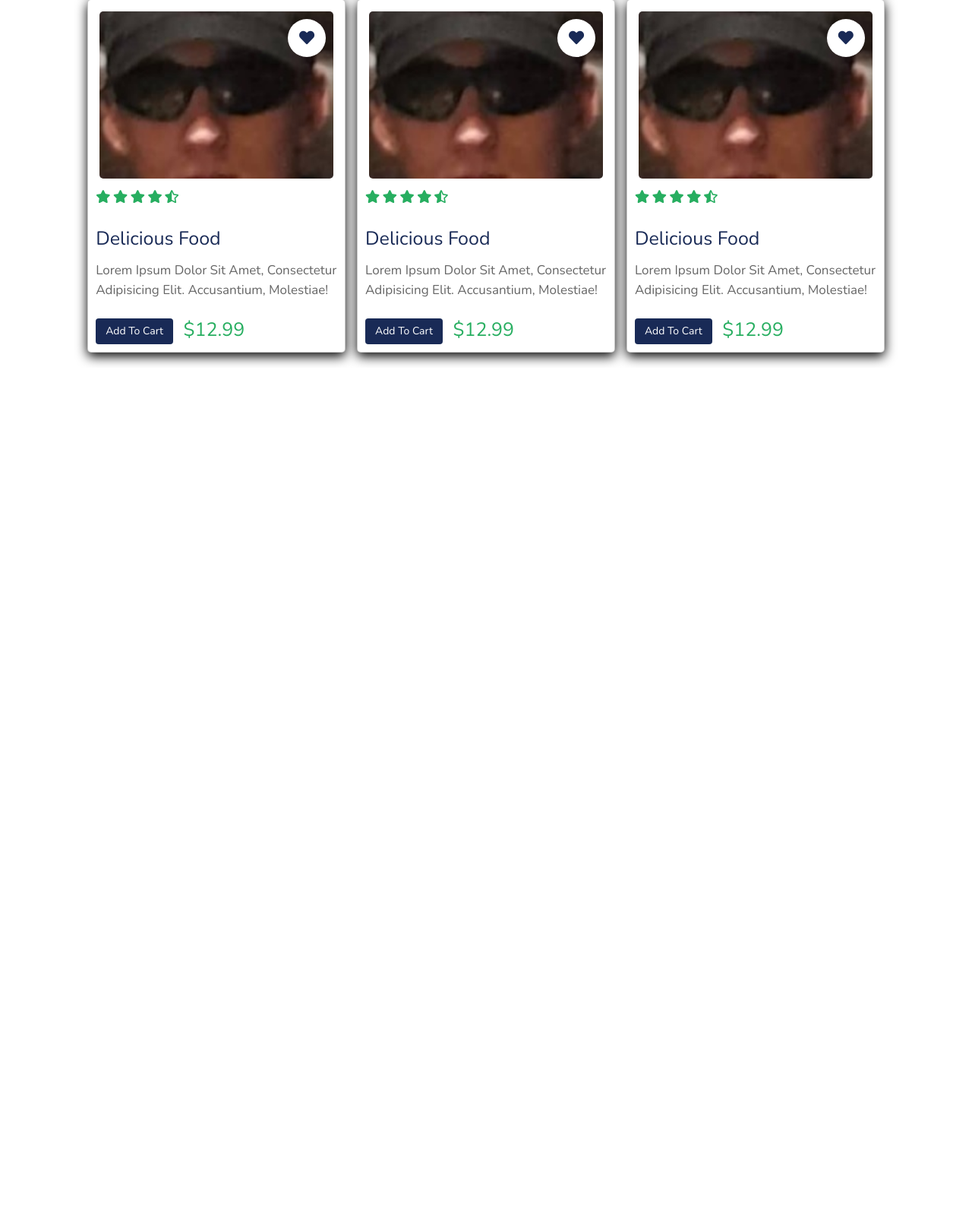
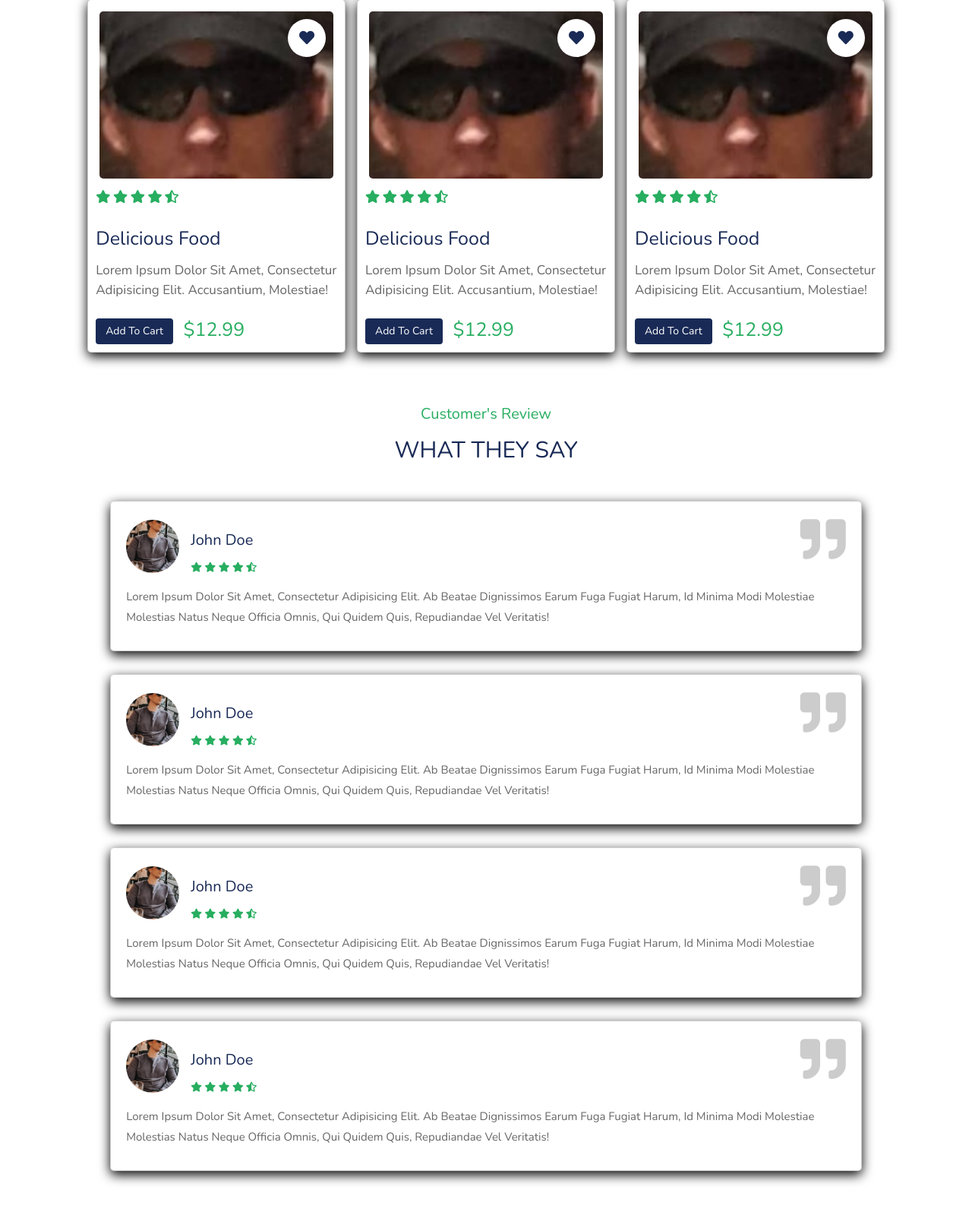
Before and after one commit to LukaP123456/Food_delivery_website, a PHP site: page /main.php in a window 1280 px wide. Shown: the part 4169-5760 px from the top of the page at 76% size. Before the commit the page ends 4650 px from the top, so only its background shows below. Run offline with PHP 8.4, Linux system fonts and the light colour scheme.

Commit message:
dodao review sekciju

```diff
--- /dev/null
+++ b/CSS/review.css
@@ -0,0 +1 @@
+.review .slide{padding:2rem}
--- /dev/null
+++ b/SASS/review.scss
@@ -0,0 +1,48 @@
+.review .slide{
+  padding: 2rem;
+  box-shadow: $box-shadow;
+  border: .1rem solid rgba(0,0,0,.2);
+  border-radius: .5rem;
+  position: relative;
+  margin: 3rem;
+}
+
+.review .slide .fa-quote-right{
+  position: absolute;
+  top: 2rem;
+  right: 2rem;
+  font-size: 6rem;
+  color: #ccc;
+}
+
+.review .slide .user{
+  display: flex;
+  gap: 1.5rem;
+  align-items: center;
+  padding-bottom: 1.5rem;
+}
+
+.review .slide .user img{
+  height: 7rem;
+  width: 7rem;
+  border-radius: 50%;
+  object-fit: cover;
+}
+
+.review .slide .user h3{
+  color: $black;
+  font-size: 2rem;
+  padding-bottom: .5rem;
+
+}
+
+.review .slide .user i{
+  font-size: 1.3rem;
+  color: $green;
+}
+
+.review .slide p{
+  font-size: 1.5rem;
+  line-height: 1.8;
+  color: $light-color;
+}
--- a/SASS/stajl.scss
+++ b/SASS/stajl.scss
@@ -3,3 +3,4 @@
 @import "dishes";
 @import "about";
 @import "menu";
+@import "review";
--- a/main.php
+++ b/main.php
@@ -472,7 +472,119 @@
 
 <!-- review sekcija pocetak-->
 
+<section class="review">
 
+    <h3 class="sub-heading"> customer's review </h3>
+    <h1 class="heading"> what they say </h1>
+
+    <div class="review-slider">
+
+        <div class="wrapper">
+            <div class="slide">
+                <i class="fas fa-quote-right"></i>
+                <div class="user">
+                    <img src="img/nicke.jpg" alt="NIKLA">
+                    <div class="user-info">
+                        <h3>john doe</h3>
+                        <div class="stars">
+                            <i class="fas fa-star"></i>
+                            <i class="fas fa-star"></i>
+                            <i class="fas fa-star"></i>
+                            <i class="fas fa-star"></i>
+                            <i class="fas fa-star-half-alt"></i>
+                        </div>
+                    </div>
+                </div>
+                <p>Lorem ipsum dolor sit amet, consectetur adipisicing elit.
+                    Ab beatae dignissimos earum fuga fugiat harum, id minima modi
+                    molestiae molestias natus neque officia omnis,
+                    qui quidem quis, repudiandae vel veritatis!</p>
+            </div>
+
+            <div class="slide">
+                <i class="fas fa-quote-right"></i>
+                <div class="user">
+                    <img src="img/nicke.jpg" alt="NIKLA">
+                    <div class="user-info">
+                        <h3>john doe</h3>
+                        <div class="stars">
+                            <i class="fas fa-star"></i>
+                            <i class="fas fa-star"></i>
+                            <i class="fas fa-star"></i>
+                            <i class="fas fa-star"></i>
+                            <i class="fas fa-star-half-alt"></i>
+                        </div>
+                    </div>
+                </div>
+                <p>Lorem ipsum dolor sit amet, consectetur adipisicing elit.
+                    Ab beatae dignissimos earum fuga fugiat harum, id minima modi
+                    molestiae molestias natus neque officia omnis,
+                    qui quidem quis, repudiandae vel veritatis!</p>
+            </div>
+        </div>
+
+        <div class="slide">
+            <i class="fas fa-quote-right"></i>
+            <div class="user">
+                <img src="img/nicke.jpg" alt="NIKLA">
+                <div class="user-info">
+                    <h3>john doe</h3>
+                    <div class="stars">
+                        <i class="fas fa-star"></i>
+                        <i class="fas fa-star"></i>
+                        <i class="fas fa-star"></i>
+                        <i class="fas fa-star"></i>
+                        <i class="fas fa-star-half-alt"></i>
+                    </div>
+                </div>
+            </div>
+            <p>Lorem ipsum dolor sit amet, consectetur adipisicing elit.
+                Ab beatae dignissimos earum fuga fugiat harum, id minima modi
+                molestiae molestias natus neque officia omnis,
+                qui quidem quis, repudiandae vel veritatis!</p>
+        </div>
+    </div>
+
+    <div class="slide">
+        <i class="fas fa-quote-right"></i>
+        <div class="user">
+            <img src="img/nicke.jpg" alt="NIKLA">
+            <div class="user-info">
+                <h3>john doe</h3>
+                <div class="stars">
+                    <i class="fas fa-star"></i>
+                    <i class="fas fa-star"></i>
+                    <i class="fas fa-star"></i>
+                    <i class="fas fa-star"></i>
+                    <i class="fas fa-star-half-alt"></i>
+                </div>
+            </div>
+        </div>
+        <p>Lorem ipsum dolor sit amet, consectetur adipisicing elit.
+            Ab beatae dignissimos earum fuga fugiat harum, id minima modi
+            molestiae molestias natus neque officia omnis,
+            qui quidem quis, repudiandae vel veritatis!</p>
+    </div>
+    </div>
+        </div>
+    </div>
+
+
+
+
+
+
+
+
+
+
+
+
+
+
+
+
+</section>
 
 
 
```
Also changed, not shown: CSS/stajl.css.
